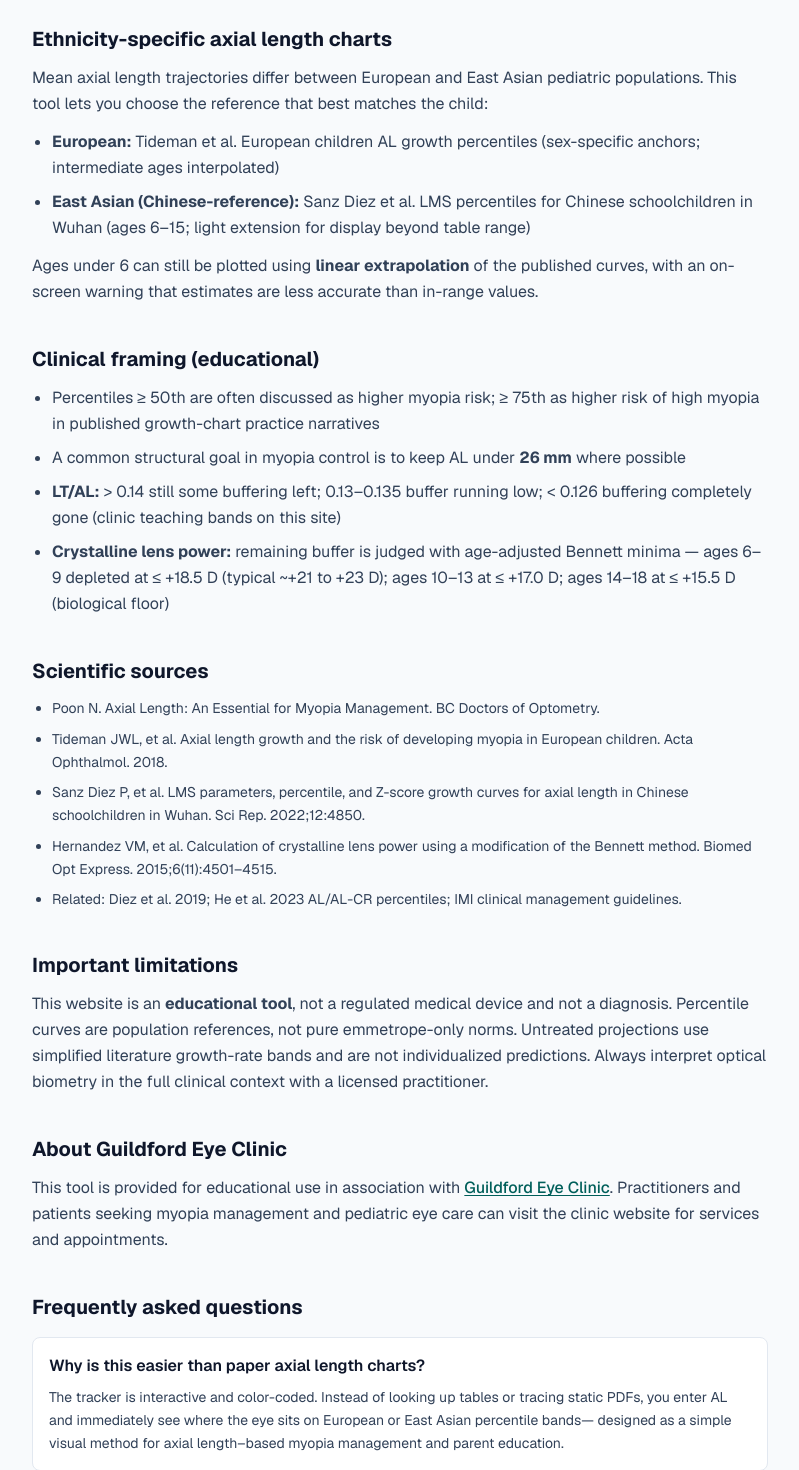
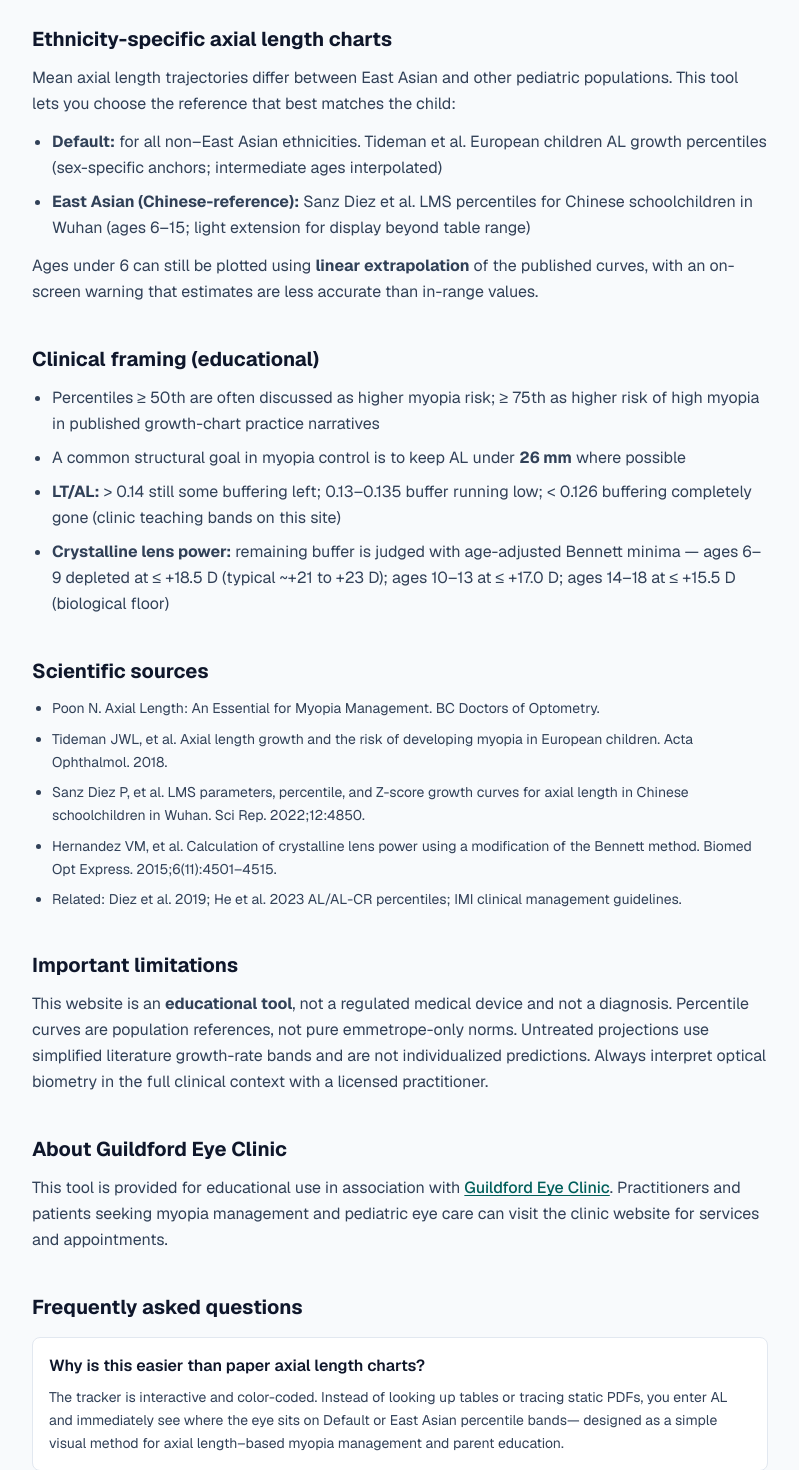
Before and after one commit to guildfordeyeclinic/myopia-tracker, a Next.js app: page /about in a window 1280 px wide. Shown: the part 1540-3010 px from the top of the page, without its empty margins (240-1039 px from the left). Built offline with nearby package versions, Linux system fonts and the light colour scheme; no server answers.

Commit message:
Rename European ethnicity chart label to Default for non-East Asian use

```diff
--- a/src/app/about/page.tsx
+++ b/src/app/about/page.tsx
@@ -6,7 +6,7 @@ import { CLINIC_NAME, CLINIC_URL } from "@/data/references";
 
 const pageTitle = "About Myopia Management Tracker | Guildford Eye Clinic";
 const pageDescription =
-  "Myopia Management Tracker (myopia-tracker.com) is an interactive, color-coded axial length (AL) percentile tool — one of the easiest ways to track AL-based myopia control and myopia management. Ethnicity- and sex-specific charts (European and East Asian), LT/AL buffering, Bennett crystalline lens power, and print-friendly reports for optometrists.";
+  "Myopia Management Tracker (myopia-tracker.com) is an interactive, color-coded axial length (AL) percentile tool — one of the easiest ways to track AL-based myopia control and myopia management. Ethnicity- and sex-specific charts (Default for non–East Asian, and East Asian), LT/AL buffering, Bennett crystalline lens power, and print-friendly reports for optometrists.";
 
 export const metadata: Metadata = {
   title: pageTitle,
@@ -83,7 +83,7 @@ const jsonLd = {
       featureList: [
         "Interactive color-coded axial length percentile graph for myopia control",
         "Easiest method to track axial length–based myopia management visually",
-        "Ethnicity-specific axial length percentile charts (European and East Asian)",
+        "Ethnicity-specific axial length percentile charts (Default for non–East Asian, and East Asian)",
         "Sex-specific pediatric AL growth reference curves",
         "Delta vs age-matched median (P50)",
         "Illustrative untreated AL projection to age 18",
@@ -131,10 +131,10 @@ const jsonLd = {
         },
         {
           "@type": "Question",
-          name: "Why use separate European and East Asian axial length charts?",
+          name: "Why use separate Default and East Asian axial length charts?",
           acceptedAnswer: {
             "@type": "Answer",
-            text: "Published growth charts differ by population. European references (e.g. Tideman et al.) and Chinese/East Asian schoolchildren references (e.g. Sanz Diez et al.) show different typical AL for the same age and sex. Using the wrong chart can under- or over-estimate relative risk.",
+            text: "Published growth charts differ by population. The Default chart (Tideman et al. European children) is used for all non–East Asian ethnicities. Chinese/East Asian schoolchildren references (e.g. Sanz Diez et al.) show different typical AL for the same age and sex. Using the wrong chart can under- or over-estimate relative risk.",
           },
         },
         {
@@ -306,15 +306,15 @@ export default function AboutPage() {
             Ethnicity-specific axial length charts
           </h2>
           <p className="mt-3 text-slate-700 leading-relaxed">
-            Mean axial length trajectories differ between European and East Asian
+            Mean axial length trajectories differ between East Asian and other
             pediatric populations. This tool lets you choose the reference that
             best matches the child:
           </p>
           <ul className="mt-3 list-disc space-y-2 pl-5 text-slate-700 leading-relaxed">
             <li>
-              <strong>European:</strong> Tideman et al. European children AL
-              growth percentiles (sex-specific anchors; intermediate ages
-              interpolated)
+              <strong>Default:</strong> for all non–East Asian ethnicities.
+              Tideman et al. European children AL growth percentiles
+              (sex-specific anchors; intermediate ages interpolated)
             </li>
             <li>
               <strong>East Asian (Chinese-reference):</strong> Sanz Diez et al.
@@ -423,7 +423,7 @@ export default function AboutPage() {
               <p className="mt-2 text-sm text-slate-700 leading-relaxed">
                 The tracker is interactive and color-coded. Instead of looking up
                 tables or tracing static PDFs, you enter AL and immediately see
-                where the eye sits on European or East Asian percentile bands—
+                where the eye sits on Default or East Asian percentile bands—
                 designed as a simple visual method for axial length–based myopia
                 management and parent education.
               </p>
@@ -459,7 +459,7 @@ export default function AboutPage() {
               <p className="mt-2 text-sm text-slate-700 leading-relaxed">
                 Myopia management tracker, myopia-tracker.com, pediatric axial
                 length percentile chart, myopia control AL growth curves,
-                European vs Asian axial length norms, LT/AL buffering, Bennett
+                Default vs East Asian axial length norms, LT/AL buffering, Bennett
                 lens power calculator, print-ready AL report for optometry.
               </p>
             </div>
--- a/src/app/layout.tsx
+++ b/src/app/layout.tsx
@@ -22,7 +22,7 @@ export const metadata: Metadata = {
     template: "%s | Myopia Management Tracker",
   },
   description:
-    "Myopia Management Tracker (myopia-tracker.com) — interactive, color-coded axial length percentile charts for the easiest AL-based myopia control tracking. European & East Asian references, LT/AL, Bennett lens power, print reports.",
+    "Myopia Management Tracker (myopia-tracker.com) — interactive, color-coded axial length percentile charts for the easiest AL-based myopia control tracking. Default (non–East Asian) & East Asian references, LT/AL, Bennett lens power, print reports.",
   keywords: [
     "myopia management tracker",
     "myopia-tracker.com",
@@ -48,7 +48,7 @@ export const metadata: Metadata = {
     card: "summary_large_image",
     title: "Myopia Management Tracker",
     description:
-      "Free AL percentile calculator for myopia management — European & East Asian references.",
+      "Free AL percentile calculator for myopia management — Default (non–East Asian) & East Asian references.",
   },
   robots: {
     index: true,
--- a/src/components/MeasurementForm.tsx
+++ b/src/components/MeasurementForm.tsx
@@ -87,7 +87,7 @@ export function MeasurementForm({ values, onChange, onSubmit, onDemo }: Props) {
         <div className="space-y-2">
           {(
             [
-              ["european", "European"],
+              ["european", "Default"],
               ["east_asian", "East Asian (Chinese-reference)"],
             ] as const
           ).map(([value, label]) => (
@@ -112,6 +112,10 @@ export function MeasurementForm({ values, onChange, onSubmit, onDemo }: Props) {
             </label>
           ))}
         </div>
+        <p className="mt-2 text-xs text-slate-500">
+          Default is for all non–East Asian ethnicities (Tideman European
+          reference).
+        </p>
       </fieldset>
 
       <div className="grid grid-cols-2 gap-3">
--- a/src/data/references/european.ts
+++ b/src/data/references/european.ts
@@ -97,9 +97,9 @@ function buildSex(
 
 export const europeanReference: ReferenceSet = {
   id: "european",
-  label: "European",
+  label: "Default",
   regionNote:
-    "Based on European children (Netherlands / UK cohorts in Tideman et al.). Intermediate ages interpolated from published anchors.",
+    "Default reference for all non–East Asian ethnicities. Based on European children (Netherlands / UK cohorts in Tideman et al.). Intermediate ages interpolated from published anchors.",
   source: "Tideman et al. 2018, European children (P25/P50/P75 anchors)",
   citation:
     "Tideman JWL, Polling JR, Vingerling JR, et al. Axial length growth and the risk of developing myopia in European children. Acta Ophthalmol. 2018;96(3):301-309.",
```
